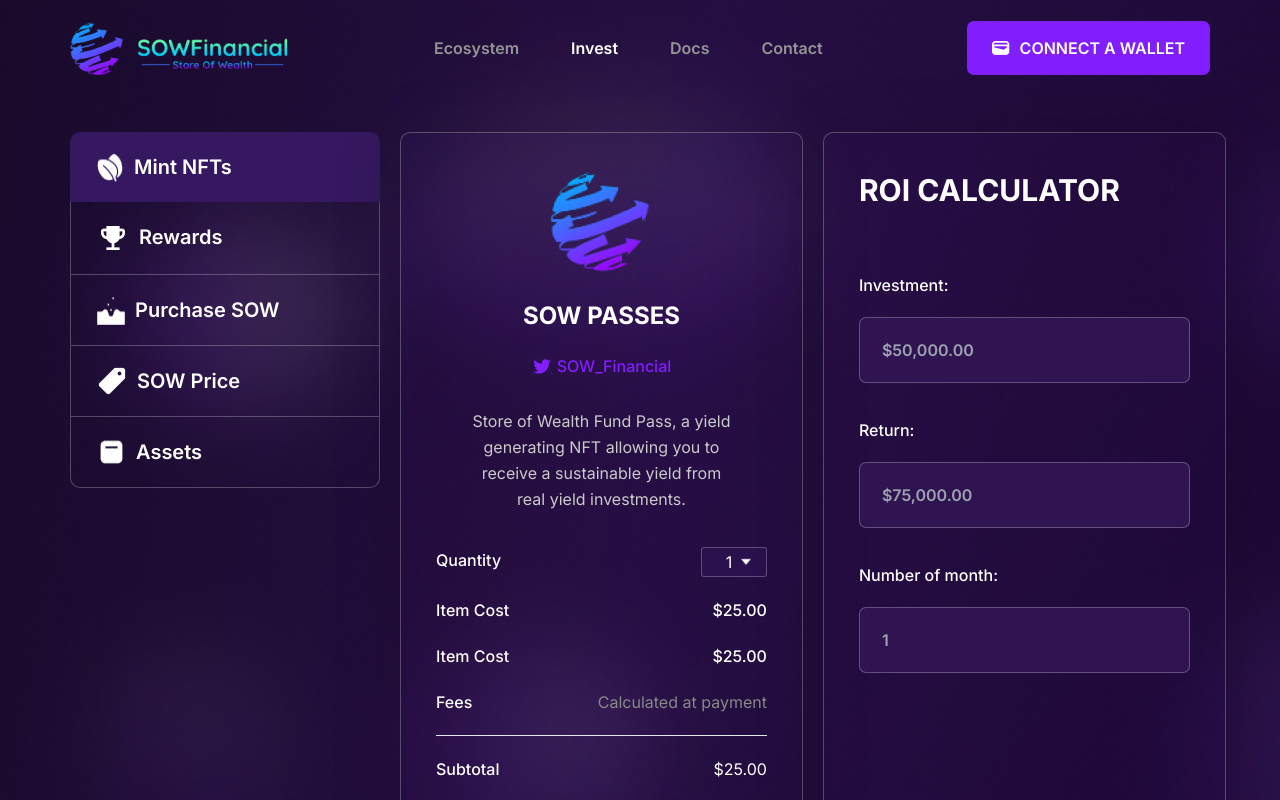
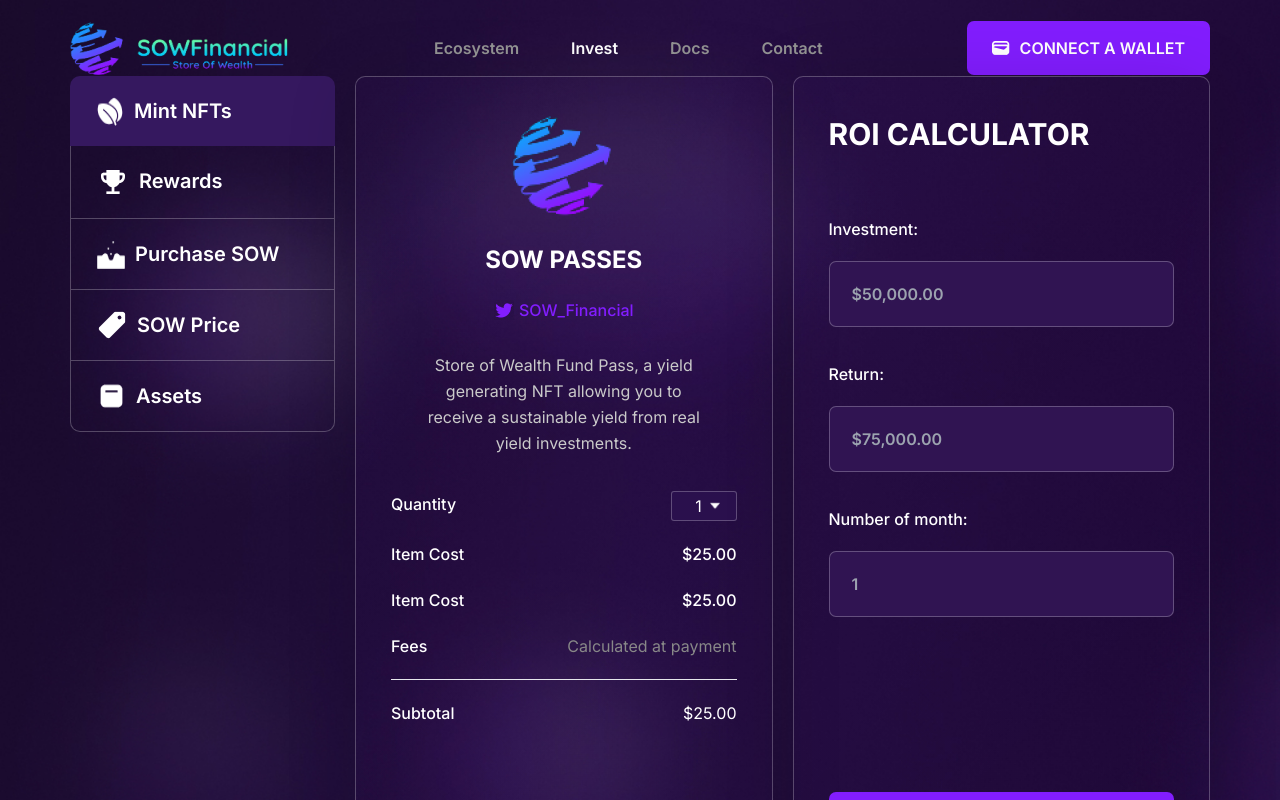
Before and after one commit to Amr512/sow-financial, a React (Vite) app: page / in a window 1280 px wide. Shown: the top 800 px of the page. Built offline with nearby package versions, Linux system fonts and the light colour scheme.

Commit message:
fixed overflow

```diff
--- a/src/components/LeftMenu.jsx
+++ b/src/components/LeftMenu.jsx
@@ -24,7 +24,7 @@ const LeftMenu = () => {
   ];
   return (
     <>
-      <div className='rounded-[10px] w-[310px]'>
+      <div className='rounded-[10px] w-auto mr-[20px]'>
         {menuData.map((data, i) => {
           const { content, icon, active } = data;
           return (
--- a/src/components/Navbar.jsx
+++ b/src/components/Navbar.jsx
@@ -4,7 +4,7 @@ const Navbar = () => {
 
   return (
     <>
-      <div className='lg:flex justify-between items-center hidden'>
+      <div className='items-center justify-between hidden lg:flex'>
         <div>
           <img src='/assets/logo.png' alt='logo' />
         </div>
@@ -26,9 +26,9 @@ const Navbar = () => {
 
       <div>
         <nav>
-          <section className='MOBILE-MENU flex justify-between items-center lg:hidden'>
+          <section className='flex items-center justify-between mb-6 MOBILE-MENU lg:hidden'>
             <div
-              className='HAMBURGER-ICON space-y-2'
+              className='space-y-2 HAMBURGER-ICON'
               onClick={() => setIsNavOpen((prev) => !prev)}
             >
               <span className='block w-8 h-0.5 bg-white'></span>
@@ -51,7 +51,7 @@ const Navbar = () => {
                 onClick={() => setIsNavOpen(false)}
               >
                 <svg
-                  className='h-8 w-8 text-gray-600'
+                  className='w-8 h-8 text-gray-600'
                   viewBox='0 0 24 24'
                   fill='none'
                   stroke='currentColor'
--- a/src/components/SowPasses.jsx
+++ b/src/components/SowPasses.jsx
@@ -3,7 +3,7 @@ const SowPasses = () => {
     <>
       <div className='rounded-[10px] border-[#FFFFFF40] border-[0.2px] w-[100%] md:w-[50%]  px-[35px] pt-[35px] pb-[45px] text-center gradient-card mb-[30px] md:mb-[0px]'>
         <div id='card-header'>
-          <div className='flex w-full justify-center items-center'>
+          <div className='flex items-center justify-center w-full'>
             <img src='/assets/logo-icon.png' alt='icon' />
           </div>
           <div>
@@ -66,7 +66,7 @@ const SowPasses = () => {
             </div>
           </div>
           <div>
-            <button className='flex items-center gap-[10px] text-[12px] md:text-[20px] font-[600] uppercase bg-[#35185F;] rounded-[7px] px-[45px] md:px-[66px] py-[15px] mt-[10px] md:mt-[45px] w-[100%] justify-center'>
+            <button className='flex items-center gap-[10px] text-[12px] md:text-[20px] font-[600] uppercase bg-[#35185F;] rounded-[7px] px-[25px] md:px-[66px] py-[15px] mt-[10px] md:mt-[45px] w-[100%] justify-center'>
               <img src='/assets/ic_baseline-email.png' alt='icon' />
               Continue with email
             </button>
--- a/src/components/TreasuryAssets.jsx
+++ b/src/components/TreasuryAssets.jsx
@@ -50,7 +50,7 @@ const TreasuryAssets = () => {
         </h2>
 
         <div
-          className='flex gap-[3px] md:gap-[10px] justify-between'
+          className='flex gap-[3px] md:gap-[10px] justify-between flex-wrap'
           id='btn-container'
         >
           {buttonsData.map((data, i) => {
@@ -72,7 +72,7 @@ const TreasuryAssets = () => {
         <h2 className='my-[20px] md:my-[50px]  text-[14px] md:text-[30px] font-[600] text-center'>
           Total: $6M
         </h2>
-        <div className='flex w-full justify-center items-center relative'>
+        <div className='relative flex items-center justify-center w-full'>
           <h2 className='md:text-[40px] absolute top-[100px] md:top-[280px] left-[90px] md:left-[240px] z-[999999]'>
             $2M
           </h2>
--- a/src/layout/main_layout.jsx
+++ b/src/layout/main_layout.jsx
@@ -1,20 +1,20 @@
-import LeftMenu from "../components/LeftMenu";
-import PurchaseSow from "../components/PurchaseSow";
-import ROICalculator from "../components/ROICalculator";
-import Rewards from "../components/Rewards";
-import SowPasses from "../components/SowPasses";
-import SowPrice from "../components/SowPrice";
-import TreasuryAssets from "../components/TreasuryAssets";
+import LeftMenu from '../components/LeftMenu';
+import PurchaseSow from '../components/PurchaseSow';
+import ROICalculator from '../components/ROICalculator';
+import Rewards from '../components/Rewards';
+import SowPasses from '../components/SowPasses';
+import SowPrice from '../components/SowPrice';
+import TreasuryAssets from '../components/TreasuryAssets';
 
 const MainLayout = () => {
   return (
     <>
-      <div className="md:flex justify-between gap-[20px] mt-[56px]">
-        <div className="hidden md:block ">
+      <div className='grid grid-cols-1 md:grid-cols-[25%_75%]'>
+        <div className='hidden md:block '>
           <LeftMenu />
         </div>
-        <div className="w-[100%]">
-          <div className="md:flex gap-[20px] w-[100%]">
+        <div className=''>
+          <div className='md:flex gap-[20px] w-[100%]'>
             <SowPasses />
             <ROICalculator />
           </div>
--- a/tailwind.config.js
+++ b/tailwind.config.js
@@ -1,14 +1,15 @@
 /** @type {import('tailwindcss').Config} */
 export default {
-  content: [
-    "./index.html",
-    "./src/**/*.{js,ts,jsx,tsx}",
-  ],
+  content: ['./index.html', './src/**/*.{js,ts,jsx,tsx}'],
   theme: {
     extend: {
       screens: {
         '3xl': '1680px',
       },
+      gridTemplateColumns: {
+        '25/75': '25% 75%',
+        fixed: '40px 260px',
+      },
     },
   },
   plugins: [],
```
